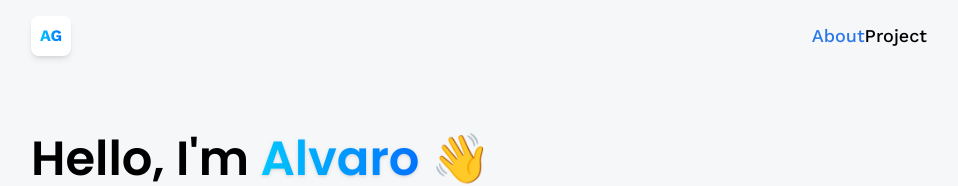
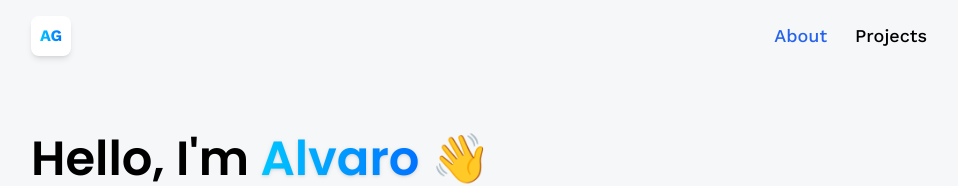
Before and after one commit to AlvaUtec/3D_Portfolio, a React (Vite) app: page /about in a window 1280 px wide. Shown: the top 186 px of the page, without its empty margins (161-1119 px from the left). Built offline with nearby package versions, Linux system fonts and the light colour scheme; no server answers.

Commit message:
Refactoring

```diff
--- a/src/App.jsx
+++ b/src/App.jsx
@@ -5,18 +5,28 @@
 
 const App = () => {
   return (
-    <main className="bg-slate-300/20">
+    <main className='bg-slate-300/20'>
       <Router>
         <Navbar />
         <Routes>
           <Route path='/' element={<Home />} />
+          <Route
+            path='/*'
+            element={
+              <>
+                <Routes>
                   <Route path='/about' element={<About />} />
                   <Route path='/projects' element={<Projects />} />
-                <Route path='/contact' element={ <Contact />} />
+                  <Route path='/contact' element={<Contact />} />
+                </Routes>
+              </>
+            }
+          />
         </Routes>
       </Router>
     </main>
-  )
-}
+  );
+};
+
 
 export default App
--- a/src/assets/images/index.js
+++ b/src/assets/images/index.js
@@ -3,7 +3,6 @@
 import shopify from './shopify.png'
 import starbucks from './starbucks.png'
 import tesla from './tesla.png'
-import logo from './logo.svg'
 import utec from './utec.png'
 import dataanotation from './dataanotation.png'
 import scale from './scale.png'
@@ -16,6 +15,5 @@
     meta,
     shopify,
     starbucks,
-    tesla,
-    logo
+    tesla
 }
--- a/src/components/Navbar.jsx
+++ b/src/components/Navbar.jsx
@@ -7,11 +7,14 @@
         <NavLink to="/" className="w-10 h-10 rounded-lg bg-white items-center justify-center flex font-bold shadow-md">
             <p className='blue-gradient_text'>AG</p>
         </NavLink>
-        <nav className='flex text-lg gap7 font-medium'>
-            <NavLink to="/about" className={ ({isActive}) => isActive ? 'text-blue-500' : 'text-black' }>About</NavLink>
-            <NavLink to="/projects" className={ ({isActive}) => isActive ? 'text-blue-500' : 'text-black' }>Project</NavLink>
-
-        </nav>
+        <nav className='flex text-lg gap-7 font-medium'>
+        <NavLink to='/about' className={({ isActive }) => isActive ? "text-blue-600" : "text-black" }>
+          About
+        </NavLink>
+        <NavLink to='/projects' className={({ isActive }) => isActive ? "text-blue-600" : "text-black"}>
+          Projects
+        </NavLink>
+      </nav>
     </header>
   )
 }
```
Also changed, not shown: src/assets/images/logo.svg (deleted). Lines whose indentation alone changed are shown as unchanged.
